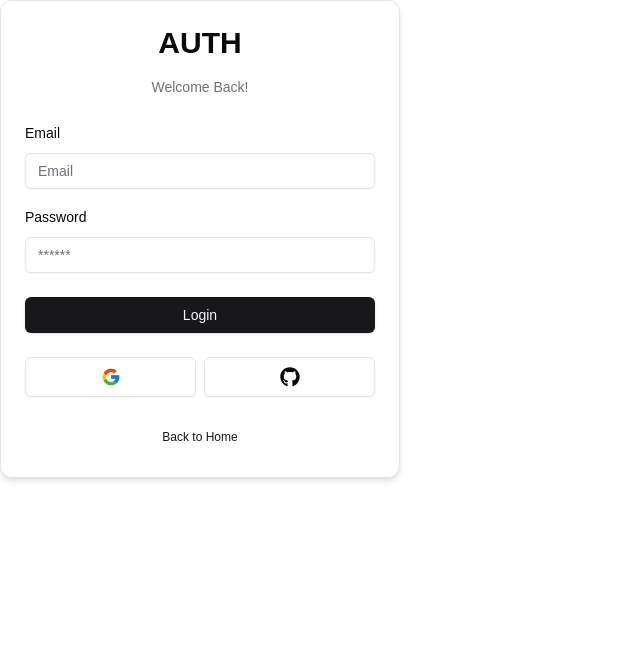
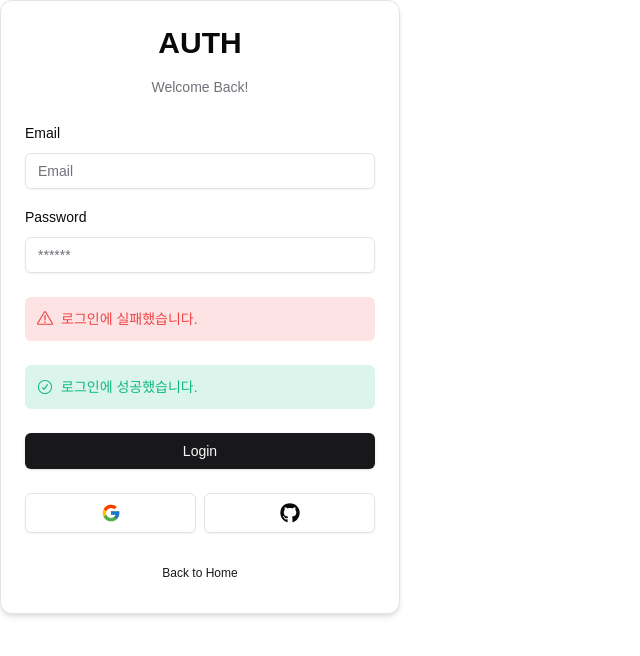
Before and after one commit to WebKBS/next-auth, a Next.js app: page /auth/login in a window 1280 px wide. Shown: the top 656 px of the page, without its empty margins (0-640 px from the left). Built offline with nearby package versions, Linux system fonts and the light colour scheme.

Commit message:
add: zod 메세지 컴포넌트 추가

```diff
--- /dev/null
+++ b/components/auth/form-error.tsx
@@ -0,0 +1,20 @@
+import { ExclamationTriangleIcon } from "@radix-ui/react-icons";
+
+interface FormErrorProps {
+  message?: string;
+}
+
+const FormError = ({ message }: FormErrorProps) => {
+  if (!message) {
+    return null;
+  }
+
+  return (
+    <div className="bg-destructive/15 p-3 rounded-md flex items-center gap-x-2 text-sm text-destructive">
+      <ExclamationTriangleIcon className="w-4 h-4" />
+      <p>{message}</p>
+    </div>
+  );
+};
+
+export default FormError;
--- /dev/null
+++ b/components/auth/form-success.tsx
@@ -0,0 +1,20 @@
+import { CheckCircledIcon } from "@radix-ui/react-icons";
+
+interface FormErrorProps {
+  message?: string;
+}
+
+const FormError = ({ message }: FormErrorProps) => {
+  if (!message) {
+    return null;
+  }
+
+  return (
+    <div className="bg-emerald-500/15 p-3 rounded-md flex items-center gap-x-2 text-sm text-emerald-500">
+      <CheckCircledIcon className="w-4 h-4" />
+      <p>{message}</p>
+    </div>
+  );
+};
+
+export default FormError;
--- a/components/auth/login-form.tsx
+++ b/components/auth/login-form.tsx
@@ -14,6 +14,8 @@ import {
 } from "@/components/ui/form";
 import { Input } from "@/components/ui/input";
 import { Button } from "@/components/ui/button";
+import FormError from "@/components/auth/form-error";
+import FormSuccess from "@/components/auth/form-success";
 
 const LoginForm = () => {
   const form = useForm<z.infer<typeof LoginSchema>>({
@@ -24,6 +26,10 @@ const LoginForm = () => {
     },
   });
 
+  const onSubmit = (values: z.infer<typeof LoginSchema>) => {
+    console.log(values);
+  };
+
   return (
     <CardWrapper
       headerLabel="Welcome Back!"
@@ -32,12 +38,7 @@ const LoginForm = () => {
       showSocial={true}
     >
       <Form {...form}>
-        <form
-          onSubmit={form.handleSubmit((data) => {
-            console.log(data);
-          })}
-          className={"space-y-6"}
-        >
+        <form onSubmit={form.handleSubmit(onSubmit)} className={"space-y-6"}>
           <div className={"space-y-4"}>
             <FormField
               control={form.control}
@@ -70,6 +71,8 @@ const LoginForm = () => {
               )}
             />
           </div>
+          <FormError message={"로그인에 실패했습니다."} />
+          <FormSuccess message={"로그인에 성공했습니다."} />
           <Button type="submit" className={"w-full"}>
             Login
           </Button>
```
Also changed, not shown: 1 other file (tests, documents, lock files or other folders).
